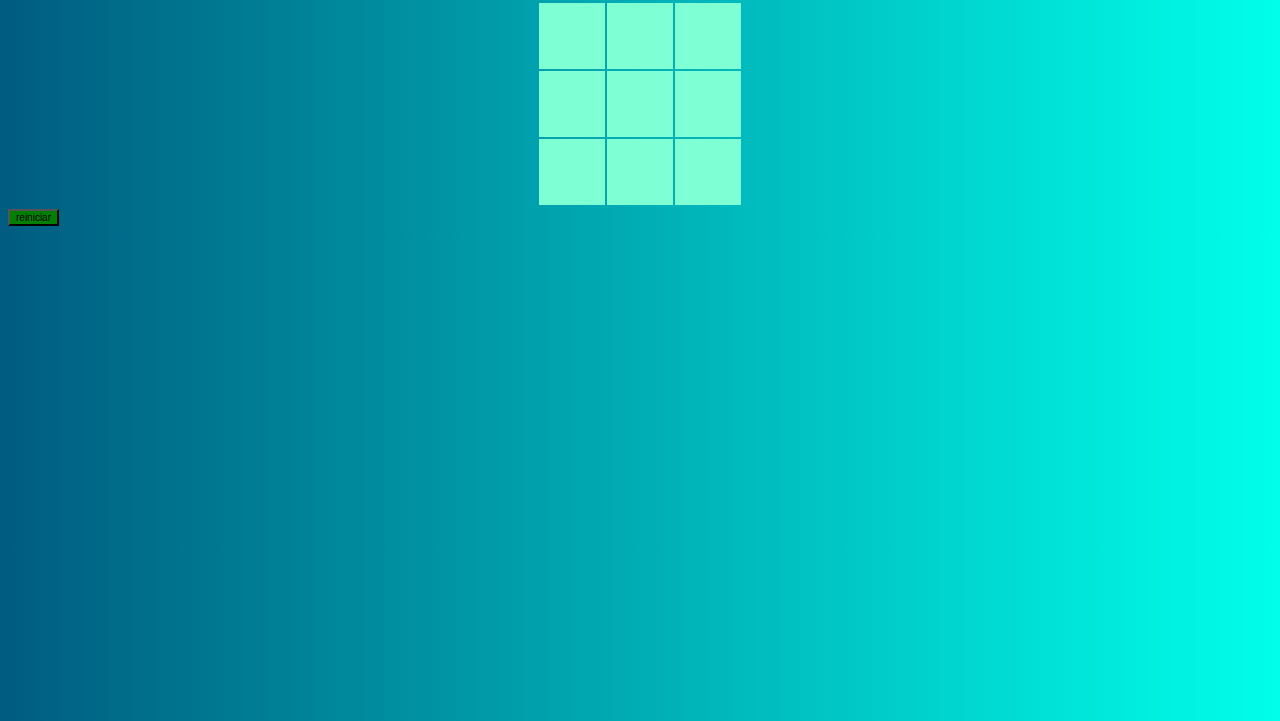
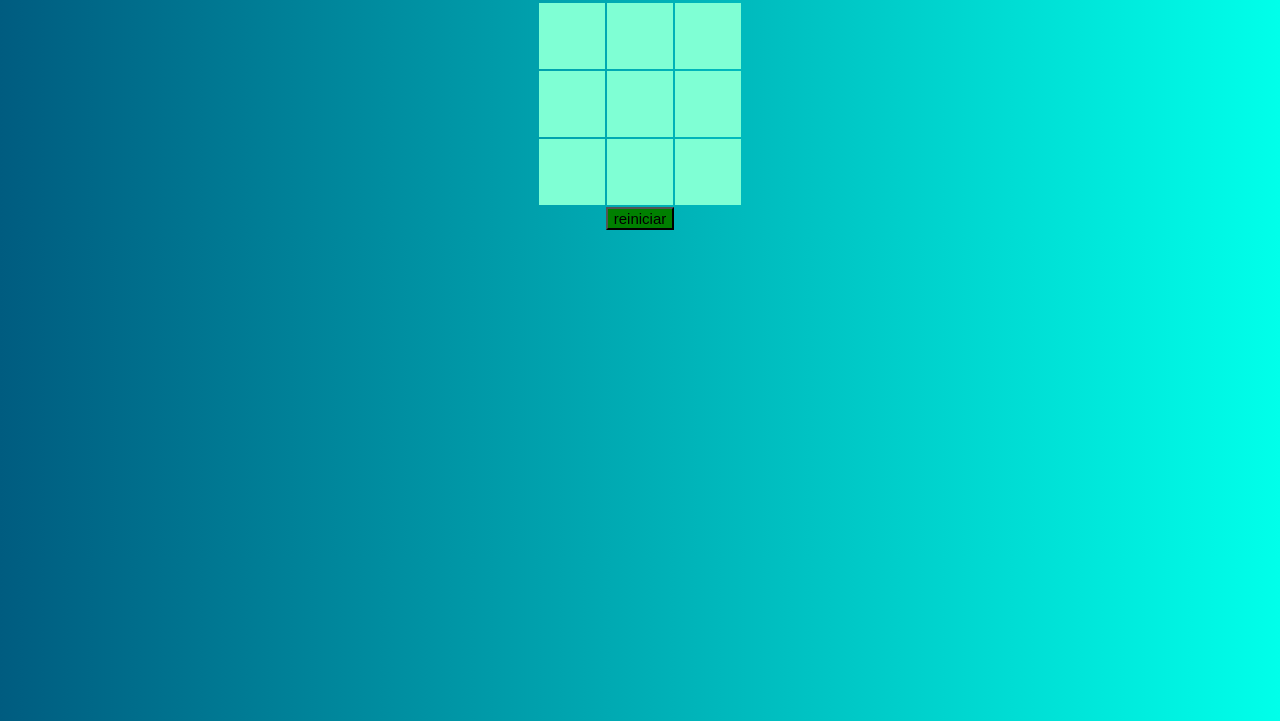
Before and after one commit to Shelbyuri/Jogo-da-Velha, a plain HTML site: page index.html in a window 1280 px wide. Shown: the part 79-800 px from the top of the page. Drawn offline with Linux system fonts and the light colour scheme.

Commit message:
my "jogo da velha' cool

```diff
--- a/style.css
+++ b/style.css
@@ -23,6 +23,10 @@ button{
     width: auto;
     height: auto;
     text-align: center;
+    margin: 0 auto;
+    display: block;
+    font-size: 15px;
+
 }
 
 body{
```
